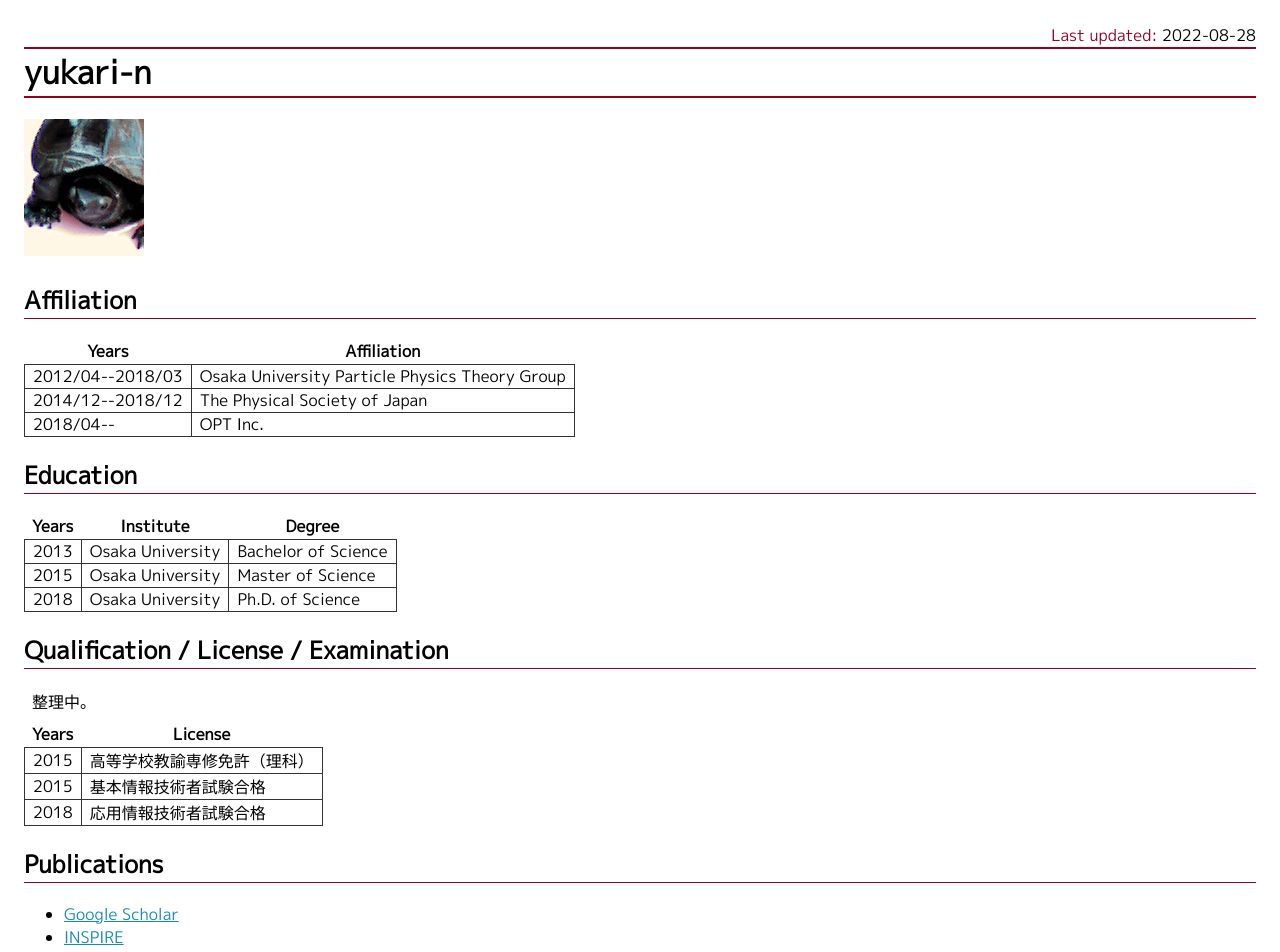
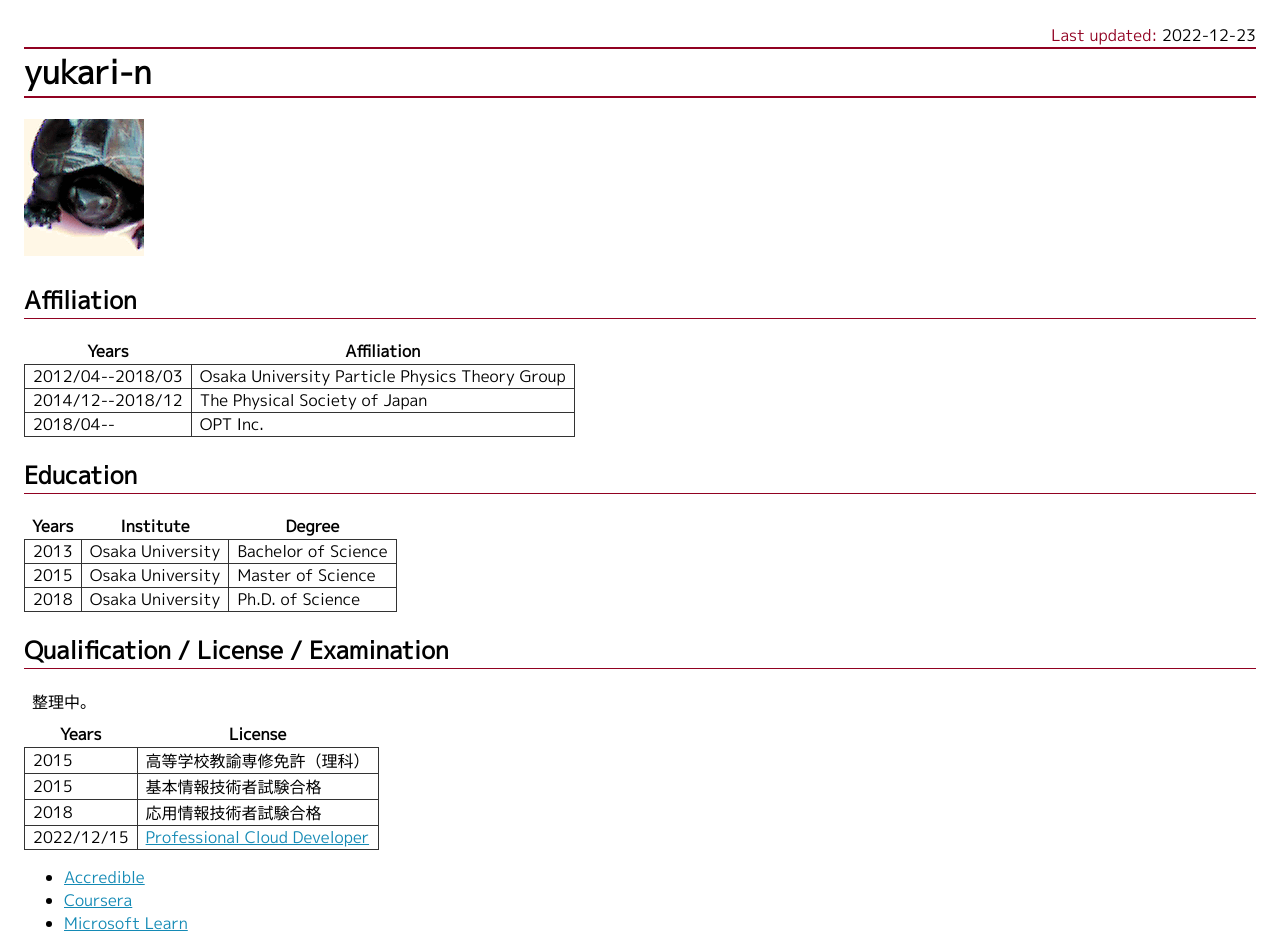
Before and after one commit to yukari-n/yukari-n.github.io, a plain HTML site: page index.html in a window 1280 px wide. Shown: the top 952 px of the page. Drawn offline with Linux system fonts and the light colour scheme; a web font is replaced by a local one.

Commit message:
update: License

```diff
--- a/index.html
+++ b/index.html
@@ -34,7 +34,7 @@
     </style>
   </head>
   <body>
-    <div id="updated">Last updated: <time>2022-08-28</time></div>
+    <div id="updated">Last updated: <time>2022-12-23</time></div>
     <h1>yukari-n</h1>
     <img alt="Avatar" src="/kame.png" width="120" height="137" />
 
@@ -66,8 +66,14 @@
         <tr><td>2015</td><td>高等学校教諭専修免許（理科）</td></tr>
         <tr><td>2015</td><td>基本情報技術者試験合格</td></tr>
         <tr><td>2018</td><td>応用情報技術者試験合格</td></tr>
+        <tr><td>2022/12/15</td><td><a onClick="gtag('event', 'click', {'event_category' : 'License', 'event_label' : 'Professional Cloud Developer'});" rel="noopener" target="_blank" href="https://www.credential.net/e2951938-7beb-4726-84e5-1d827907fdc8">Professional Cloud Developer</a></td></tr>
       </tbody>
     </table>
+    <ul>
+      <li><a onClick="gtag('event', 'click', {'event_category' : 'License', 'event_label' : 'Accredible'});" rel="noopener" target="_blank" href="https://www.credential.net/profile/714796">Accredible</a></li>
+      <li><a onClick="gtag('event', 'click', {'event_category' : 'License', 'event_label' : 'Coursera'});" rel="noopener" target="_blank" href="https://www.coursera.org/user/3cbf49117c1e44fa59775cf97500da25">Coursera</a></li>
+      <li><a onClick="gtag('event', 'click', {'event_category' : 'License', 'event_label' : 'Microsoft Learn'});" rel="noopener" target="_blank" href="https://learn.microsoft.com/users/yukari-n/">Microsoft Learn</a></li>
+    </ul>
 
     <h2>Publications</h2>
     <ul>
```
